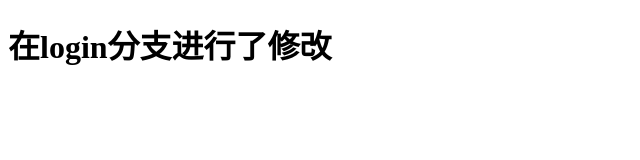
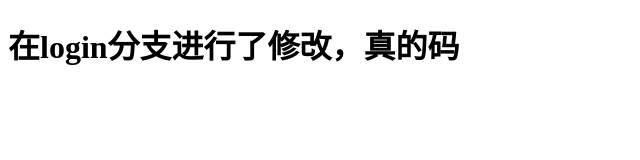
Before and after one commit to InvokerJiang/see, a plain HTML site: page index.html in a window 1280 px wide. Shown: the whole page, without its empty margins (0-640 px from the left). Drawn offline with Linux system fonts and the light colour scheme.

Commit message:
再次在login进行修改

```diff
--- a/index.html
+++ b/index.html
@@ -7,6 +7,6 @@
     <title>Document</title>
 </head>
 <body>
-    <h1>在login分支进行了修改</h1>
+    <h1>在login分支进行了修改，真的码</h1>
 </body>
 </html>
```
